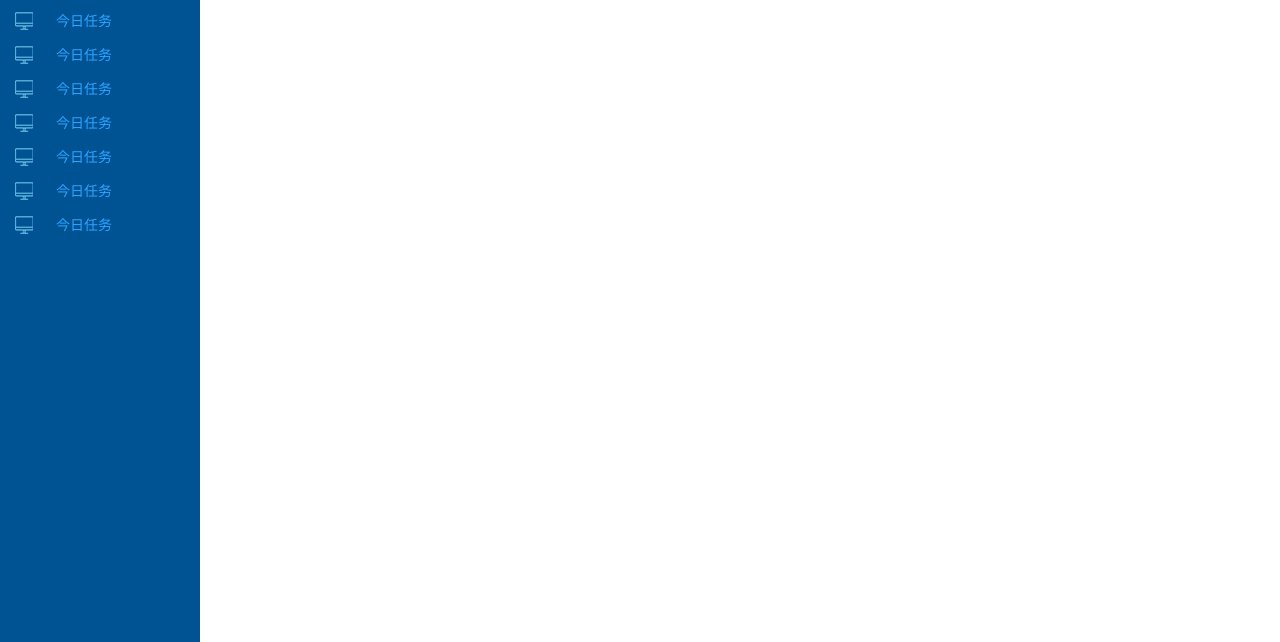
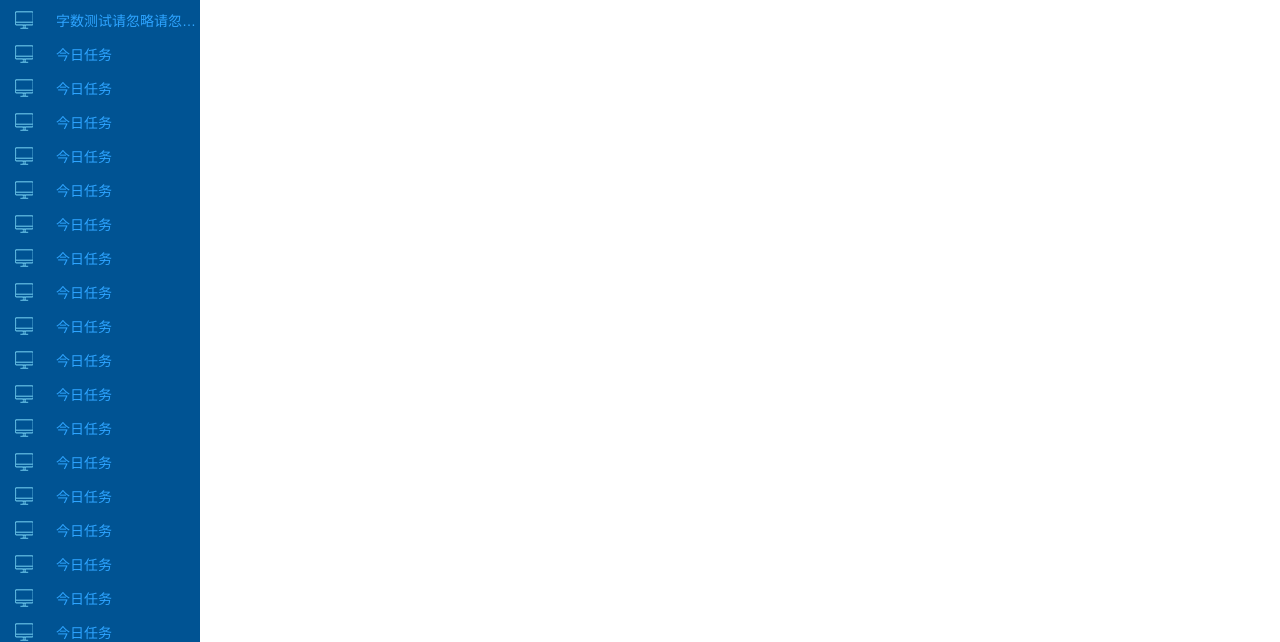
Before and after one commit to WMJinger/pccommon, a website: page src/index.html in a window 1280 px wide. Shown: the part 158-800 px from the top of the page. Drawn offline with Linux system fonts and the light colour scheme.

Commit message:
修改index.html,测试可用

```diff
--- a/src/index.html
+++ b/src/index.html
@@ -1,5 +1,5 @@
 <!DOCTYPE html>
-<html>
+<html style="*overflow-y: hidden;">
 <head>
 	<title>UI-PC</title>
 	<meta charset="utf-8"/>
@@ -32,94 +32,139 @@
 			</div>
 			<ul class="default-slide-nav black-scroll">
 				<li class="first-nav-li current">
-					<a class="slide-link" href="javascript:;" url="">
+					<div class="slide-link" href="javascript:;" url="">
 						<i class="computer-ico"></i>
 						<span class="nav-li-text">表单</span>
-					</a>
+					</div>
 					<ul>
 						<li class="second-nav-li">
-							<a class="slide-link" url="overview.html">
+							<div class="slide-link" url="overview.html">
 								<i class="diot-ico"></i>
 								<span class="nav-li-text">常用控件</span>
-							</a>
-							<ul>
-								<li class="fird-nav-li">
-									<a class="slide-link" url="">
-										<i class="diot-ico"></i>
-										<span class="nav-li-text">我的待办</span>
-									</a>
-								</li>
-								<li class="fird-nav-li">
-									<a class="slide-link" url="">
-										<i class="diot-ico"></i>
-										<span class="nav-li-text">全部待办</span>
-									</a>
-								</li>
-							</ul>
-						</li>
-						<li class="second-nav-li">
-							<a class="slide-link" url="">
-								<i class="diot-ico"></i>
-								<span class="nav-li-text">绩效</span>
-							</a>
-						</li>
-						<li class="second-nav-li">
-							<a class="slide-link" url="">
-								<i class="diot-ico"></i>
-								<span class="nav-li-text">紧急处理</span>
-							</a>
+							</div>
 						</li>
 					</ul>
 				</li>
 				<li class="first-nav-li">
-					<a href="">
+					<div href="">
+						<i class="computer-ico"></i>
+						<span class="nav-li-text">弹窗</span>
+					</div>
+				</li>
+				<li class="first-nav-li">
+					<div href="">
+						<i class="computer-ico"></i>
+						<span class="nav-li-text">字数测试请忽略请忽略请忽略请忽略请忽略请忽略</span>
+					</div>
+				</li>
+				<li class="first-nav-li">
+					<div href="">
 						<i class="computer-ico"></i>
 						<span class="nav-li-text">今日任务</span>
-					</a>
+					</div>
 				</li>
 				<li class="first-nav-li">
-					<a href="">
+					<div href="">
 						<i class="computer-ico"></i>
 						<span class="nav-li-text">今日任务</span>
-					</a>
+					</div>
 				</li>
 				<li class="first-nav-li">
-					<a href="">
+					<div href="">
 						<i class="computer-ico"></i>
 						<span class="nav-li-text">今日任务</span>
-					</a>
+					</div>
 				</li>
 				<li class="first-nav-li">
-					<a href="">
+					<div href="">
 						<i class="computer-ico"></i>
 						<span class="nav-li-text">今日任务</span>
-					</a>
+					</div>
 				</li>
 				<li class="first-nav-li">
-					<a href="">
+					<div href="">
 						<i class="computer-ico"></i>
 						<span class="nav-li-text">今日任务</span>
-					</a>
+					</div>
 				</li>
 				<li class="first-nav-li">
-					<a href="">
+					<div href="">
 						<i class="computer-ico"></i>
 						<span class="nav-li-text">今日任务</span>
-					</a>
+					</div>
 				</li>
 				<li class="first-nav-li">
-					<a href="">
+					<div href="">
 						<i class="computer-ico"></i>
 						<span class="nav-li-text">今日任务</span>
-					</a>
+					</div>
 				</li>
 				<li class="first-nav-li">
-					<a href="">
+					<div href="">
 						<i class="computer-ico"></i>
 						<span class="nav-li-text">今日任务</span>
-					</a>
+					</div>
 				</li>
-
+				<li class="first-nav-li">
+					<div href="">
+						<i class="computer-ico"></i>
+						<span class="nav-li-text">今日任务</span>
+					</div>
+				</li>
+				<li class="first-nav-li">
+					<div href="">
+						<i class="computer-ico"></i>
+						<span class="nav-li-text">今日任务</span>
+					</div>
+				</li>
+				<li class="first-nav-li">
+					<div href="">
+						<i class="computer-ico"></i>
+						<span class="nav-li-text">今日任务</span>
+					</div>
+				</li>
+				<li class="first-nav-li">
+					<div href="">
+						<i class="computer-ico"></i>
+						<span class="nav-li-text">今日任务</span>
+					</div>
+				</li>
+				<li class="first-nav-li">
+					<div href="">
+						<i class="computer-ico"></i>
+						<span class="nav-li-text">今日任务</span>
+					</div>
+				</li>
+				<li class="first-nav-li">
+					<div href="">
+						<i class="computer-ico"></i>
+						<span class="nav-li-text">今日任务</span>
+					</div>
+				</li>
+				<li class="first-nav-li">
+					<div href="">
+						<i class="computer-ico"></i>
+						<span class="nav-li-text">今日任务</span>
+					</div>
+				</li>
+				<li class="first-nav-li">
+					<div href="">
+						<i class="computer-ico"></i>
+						<span class="nav-li-text">今日任务</span>
+					</div>
+				</li>
+				<li class="first-nav-li">
+					<div href="">
+						<i class="computer-ico"></i>
+						<span class="nav-li-text">今日任务</span>
+					</div>
+				</li>
+				<li class="first-nav-li">
+					<div href="">
+						<i class="computer-ico"></i>
+						<span class="nav-li-text">今日任务</span>
+					</div>
+				</li>
 			</ul>
 		</div>
 	</div>
--- a/src/js/common.js
+++ b/src/js/common.js
@@ -13,8 +13,14 @@ $(function() {
     responsiveImg();
     // 默认左侧菜单
     defaultLeftNav();
+    setLeftNavSize();
     //右侧框架
-    frameContetn();
+    setframeContentSize();
+    $(window).bind('resize',function(){
+        //窗口变动实时更新代码，请写在这里
+        setLeftNavSize();
+        setframeContentSize();
+    });
 });
 /*
     name:弹出窗口
@@ -135,15 +141,11 @@ function setPicSize(){
     }
 }
 /*
-    name:默认左侧菜单
+    name:默认左侧菜单,可设置无限级，兼容IE7+
     date:2017-01-07
     author:吴明姜
 */
 function defaultLeftNav(){
-    // 设置导航高度
-    $('.default-slide-nav-wrap').css('height',$(window).height()-$('.default-head-content').height()-1+'px');
-    // 设置导航项高度
-    $('.default-slide-nav').css('height',$(window).height()-$('.default-head-content').height()-$('.slide-nav-top').height()-1+'px');
     // 展开收缩事件
     $('.default-slide-nav-wrap').on('click','.slide-link',function(e){
         if(!$(this).hasClass('on')){
@@ -180,11 +182,22 @@ function defaultLeftNav(){
     });
 }
 /*
+    name:设置左菜单宽高
+    date:2017-01-09
+    author:吴明姜
+*/
+function setLeftNavSize(){
+    // 设置导航高度
+    $('.default-slide-nav-wrap').css('height',$(window).height()-$('.default-head-content').height()-1+'px');
+    // 设置导航项高度
+    $('.default-slide-nav').css('height',$(window).height()-$('.default-head-content').height()-$('.slide-nav-top').height()-1+'px');
+}
+/*
     name:iframe右框架
     date:2017-01-07
     author:吴明姜
 */
-function frameContetn(){
+function setframeContentSize(){
     // 设置右框架高度
     $('.default-right-content').css('height',$(window).height()-$('.default-head-content').height()-1+'px')
     .css('width',$(window).width()-$('.default-slide-nav-wrap').width()+'px');
--- a/src/less/common.less
+++ b/src/less/common.less
@@ -292,7 +292,7 @@ body{
 	display:inline-block;
 	width:20px;
 	height:20px;
-	background: url("@{images}/icon.png") -51px -24px no-repeat;
+	background: url("@{images}/icon.png") -51px -22px no-repeat;
 }
 /*
 	name:列布局样式
@@ -584,7 +584,7 @@ body{
 	width: 7px;
 }
 .black-scroll::-webkit-scrollbar-thumb {
-	background-color: rgba(0, 0, 0, .5);
+	background-color: darken(@main-color,54%);
 	background-clip: padding-box;
 	min-height: 28px;
 	padding: 100px 0;
@@ -595,6 +595,15 @@ body{
 	-webkit-box-shadow: inset 0 0 6px rgba(0, 0, 0, .3);
 	-webkit-border-radius: 10px;
 	border-radius: 10px;
+}
+.black-scroll{
+	SCROLLBAR-FACE-COLOR:darken(@main-color,30%);
+	SCROLLBAR-SHADOW-COLOR: darken(@main-color,20%);
+	SCROLLBAR-HIGHLIGHT-COLOR: #92C0D1;
+	SCROLLBAR-3DLIGHT-COLOR: #DDF8FF;
+	SCROLLBAR-DARKSHADOW-COLOR: #92C0D1;
+	SCROLLBAR-TRACK-COLOR:darken(@main-color,46%);
+	SCROLLBAR-ARROW-COLOR: darken(@main-color,30%);
 }
 /*
 	name:上下三角形图标
@@ -725,34 +734,35 @@ body{
 	margin:4px auto;
 }
 .default-slide-nav{
+	*position:relative;
 	overflow-x: hidden;
 	overflow-y: auto;
 }
 .default-slide-nav .first-nav-li{
 	line-height: 34px;
 }
-.default-slide-nav .first-nav-li a{
+.default-slide-nav .first-nav-li div{
 	position:relative;
-	display:block;
-	*display:inline-block;
-	*width:100%;
+	cursor:pointer;
 }
 .default-slide-nav .first-nav-li:hover,
 .default-slide-nav .first-nav-li.current{
 	background-color: darken(@main-color,50%);
 }
-.default-slide-nav .first-nav-li a i{
-	vertical-align: middle;
-	margin-left: @txt-form-gap;
-	margin-right: 10px;
+.default-slide-nav .first-nav-li div i{
+	position:absolute;
+	top:7px;
+	left:@txt-form-gap;
 }
 .nav-li-text{
-	position:absolute;
-	left:56px;
-	top:0px;
+	display:block;
+	*display:inline-block;
+	padding-left: 56px;
 	white-space: nowrap;
 	font-size: 14px;
 	color:darken(@main-color,10%);
+	overflow:hidden;
+	text-overflow: ellipsis;
 }
 .default-slide-nav .first-nav-li .second-nav-li a:hover .nav-li-text{
 	color:@main-color;
@@ -768,6 +778,7 @@ body{
 	padding-top:40px;
 	padding-left: 200px;
 	overflow: hidden;
+	background-color: #fff;
 }
 .frame-content{
 	*position:relative;
```
Also changed, not shown: src/overview.html (+1 -0 lines), src/css/common.css.
